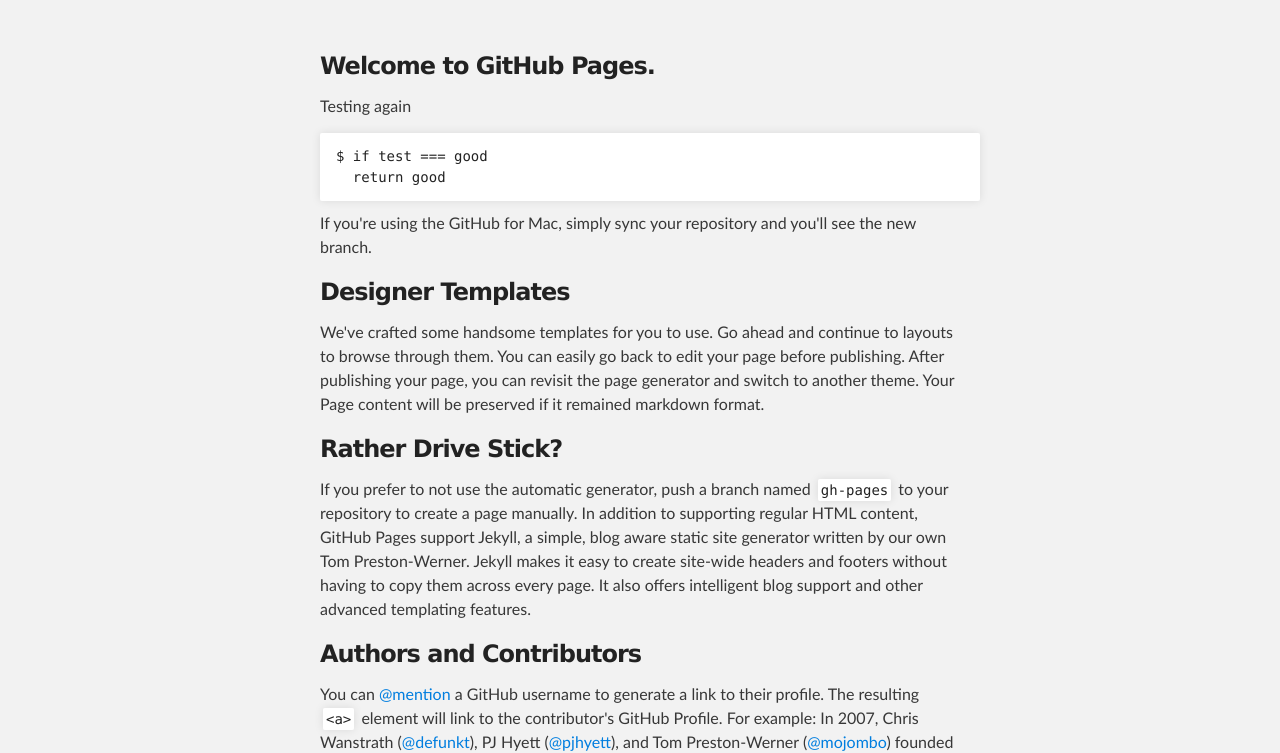
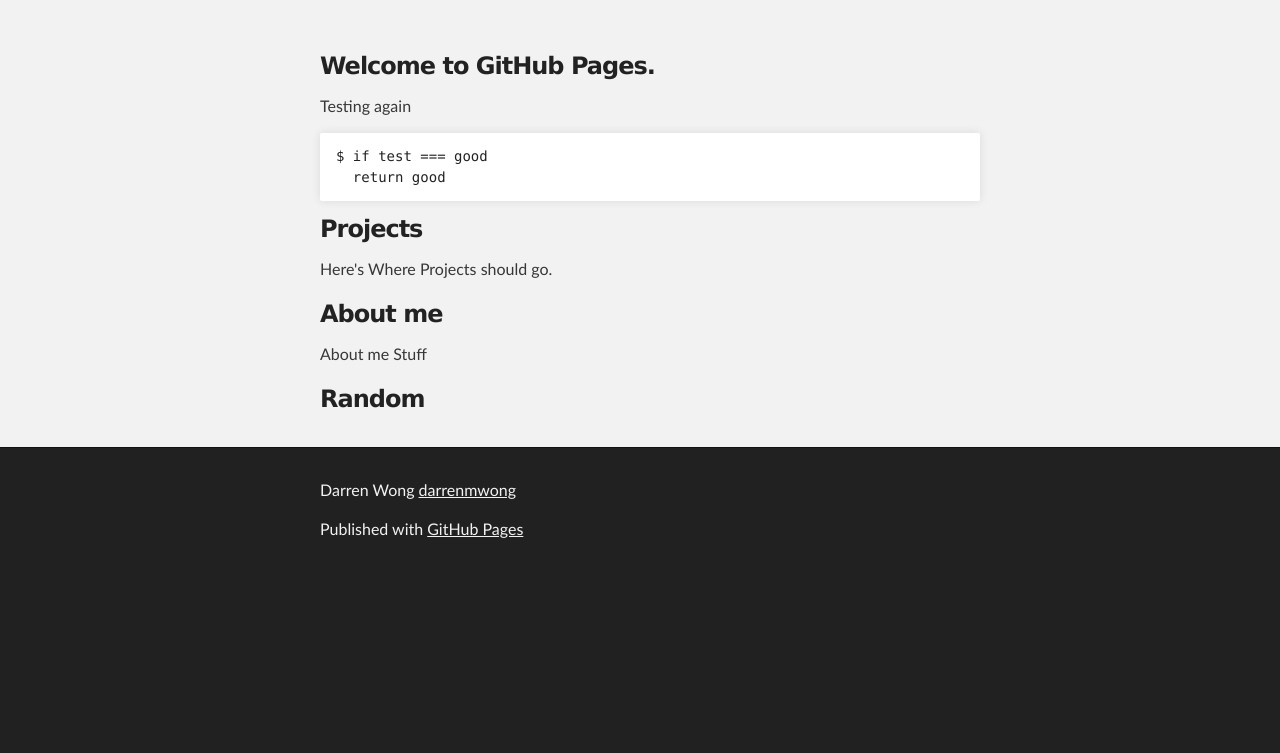
Before and after one commit to darrenmwong/0, a website: page index.html in a window 1280 px wide. Shown: the part 200-953 px from the top of the page. After the commit the page ends 800 px from the top, so only its background shows below. Drawn offline with Linux system fonts and the light colour scheme.

Commit message:
stripped index.html

```diff
--- a/index.html
+++ b/index.html
@@ -33,34 +33,30 @@
   return good
 </code></pre>
 
-<p>If you're using the GitHub for Mac, simply sync your repository and you'll see the new branch.</p>
 
 <h3>
-<a name="designer-templates" class="anchor" href="#designer-templates"><span class="octicon octicon-link"></span></a>Designer Templates</h3>
+<a name="designer-templates" class="anchor" href="#designer-templates"><span class="octicon octicon-link"></span></a>Projects</h3>
 
-<p>We've crafted some handsome templates for you to use. Go ahead and continue to layouts to browse through them. You can easily go back to edit your page before publishing. After publishing your page, you can revisit the page generator and switch to another theme. Your Page content will be preserved if it remained markdown format.</p>
+<p>Here's Where Projects should go.</p>
 
 <h3>
-<a name="rather-drive-stick" class="anchor" href="#rather-drive-stick"><span class="octicon octicon-link"></span></a>Rather Drive Stick?</h3>
+<a name="rather-drive-stick" class="anchor" href="#rather-drive-stick"><span class="octicon octicon-link"></span></a>About me</h3>
 
-<p>If you prefer to not use the automatic generator, push a branch named <code>gh-pages</code> to your repository to create a page manually. In addition to supporting regular HTML content, GitHub Pages support Jekyll, a simple, blog aware static site generator written by our own Tom Preston-Werner. Jekyll makes it easy to create site-wide headers and footers without having to copy them across every page. It also offers intelligent blog support and other advanced templating features.</p>
+<p>About me Stuff</p>
 
 <h3>
-<a name="authors-and-contributors" class="anchor" href="#authors-and-contributors"><span class="octicon octicon-link"></span></a>Authors and Contributors</h3>
+<a name="authors-and-contributors" class="anchor" href="#authors-and-contributors"><span class="octicon octicon-link"></span></a>Random</h3>
 
-<p>You can <a href="https://github.com/blog/821" class="user-mention">@mention</a> a GitHub username to generate a link to their profile. The resulting <code>&lt;a&gt;</code> element will link to the contributor's GitHub Profile. For example: In 2007, Chris Wanstrath (<a href="https://github.com/defunkt" class="user-mention">@defunkt</a>), PJ Hyett (<a href="https://github.com/pjhyett" class="user-mention">@pjhyett</a>), and Tom Preston-Werner (<a href="https://github.com/mojombo" class="user-mention">@mojombo</a>) founded GitHub.</p>
 
 <h3>
-<a name="support-or-contact" class="anchor" href="#support-or-contact"><span class="octicon octicon-link"></span></a>Support or Contact</h3>
 
-<p>Having trouble with Pages? Check out the documentation at <a href="http://help.github.com/pages">http://help.github.com/pages</a> or contact <a href="mailto:support@github.com">support@github.com</a> and we’ll help you sort it out.</p>
       </section>
     </div>
 
     <!-- FOOTER  -->
     <div id="footer_wrap" class="outer">
       <footer class="inner">
-        <p class="copyright">0 maintained by <a href="https://github.com/darrenmwong">darrenmwong</a></p>
+        <p class="copyright">Darren Wong <a href="https://github.com/darrenmwong">darrenmwong</a></p>
         <p>Published with <a href="http://pages.github.com">GitHub Pages</a></p>
       </footer>
     </div>
```
